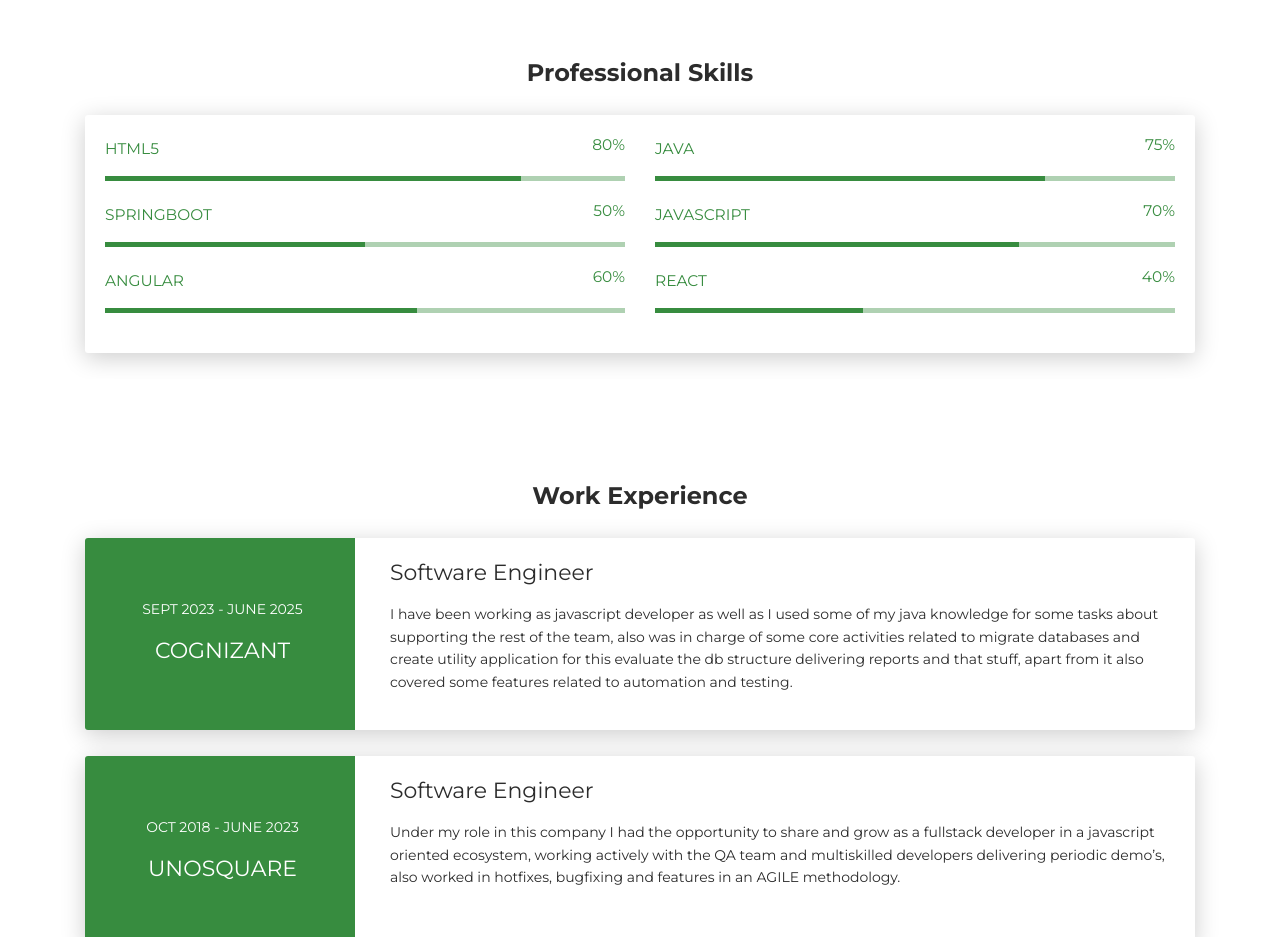
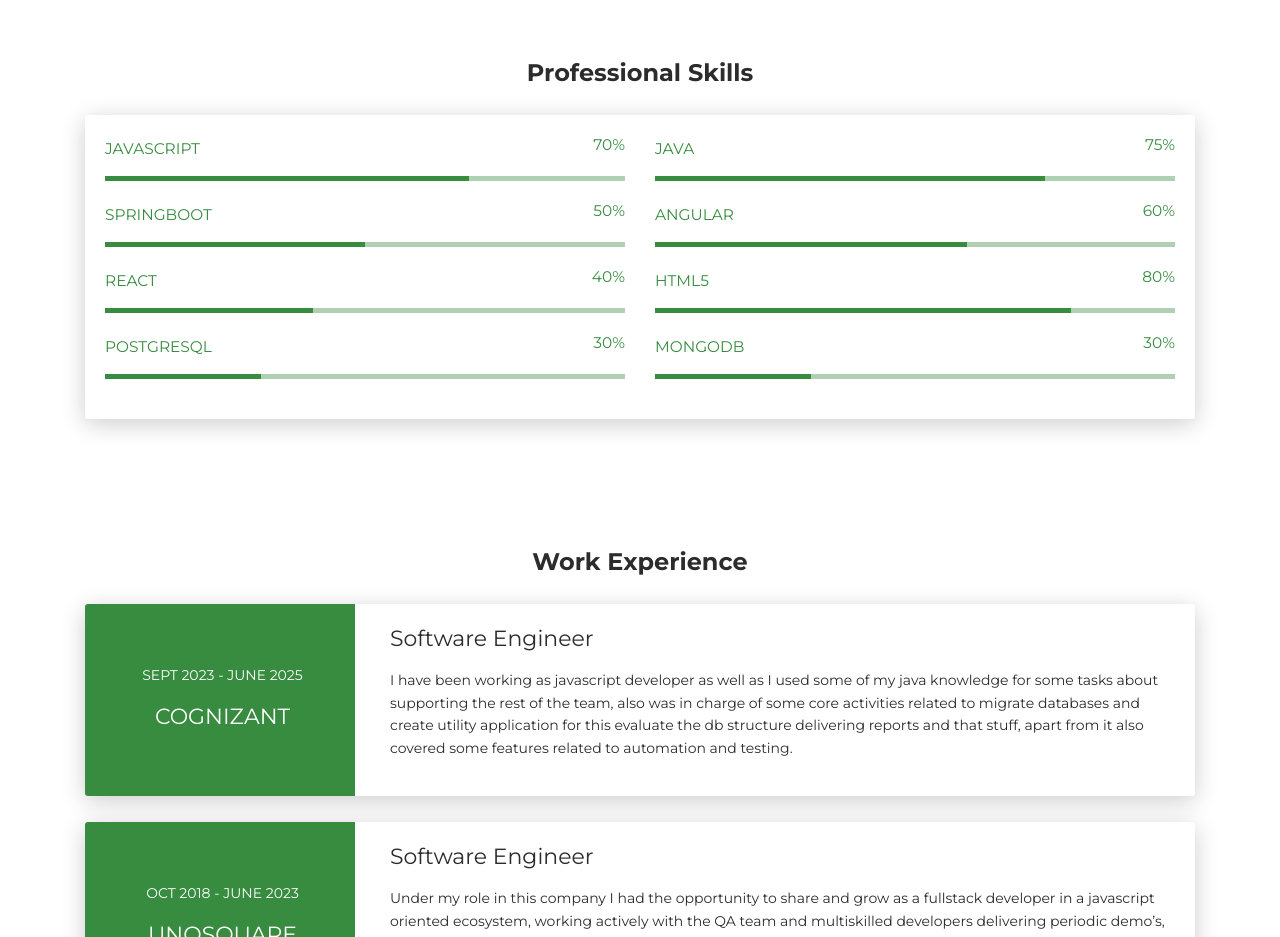
Before and after one commit to vikovalfo/portfolio, a plain HTML site: page index.html in a window 1280 px wide. Shown: the part 880-1817 px from the top of the page. Drawn offline with Linux system fonts and the light colour scheme.

Commit message:
updated skills

```diff
--- a/index.html
+++ b/index.html
@@ -111,11 +111,11 @@
             <div class="card-body">
               <div class="row">
                 <div class="col-md-6">
-                  <div class="progress-container progress-primary"><span class="progress-badge">HTML5</span>
+                  <div class="progress-container progress-primary"><span class="progress-badge">JavaScript</span>
                     <div class="progress">
                       <div class="progress-bar progress-bar-primary" data-aos="progress-full" data-aos-offset="10"
-                        data-aos-duration="2000" role="progressbar" aria-valuenow="80" aria-valuemin="0"
-                        aria-valuemax="100" style="width: 80%;"></div><span class="progress-value">80%</span>
+                      data-aos-duration="2000" role="progressbar" aria-valuenow="70" aria-valuemin="0"
+                      aria-valuemax="100" style="width: 70%;"></div><span class="progress-value">70%</span>
                     </div>
                   </div>
                 </div>
@@ -140,17 +140,6 @@
                   </div>
                 </div>
                 <div class="col-md-6">
-                  <div class="progress-container progress-primary"><span class="progress-badge">JavaScript</span>
-                    <div class="progress">
-                      <div class="progress-bar progress-bar-primary" data-aos="progress-full" data-aos-offset="10"
-                        data-aos-duration="2000" role="progressbar" aria-valuenow="70" aria-valuemin="0"
-                        aria-valuemax="100" style="width: 70%;"></div><span class="progress-value">70%</span>
-                    </div>
-                  </div>
-                </div>
-              </div>
-              <div class="row">
-                <div class="col-md-6">
                   <div class="progress-container progress-primary"><span class="progress-badge">Angular</span>
                     <div class="progress">
                       <div class="progress-bar progress-bar-primary" data-aos="progress-full" data-aos-offset="10"
@@ -159,12 +148,43 @@
                     </div>
                   </div>
                 </div>
+              </div>
+              <div class="row">
                 <div class="col-md-6">
                   <div class="progress-container progress-primary"><span class="progress-badge">React</span>
                     <div class="progress">
                       <div class="progress-bar progress-bar-primary" data-aos="progress-full" data-aos-offset="10"
                       data-aos-duration="2000" role="progressbar" aria-valuenow="40" aria-valuemin="0"
                       aria-valuemax="100" style="width: 40%;"></div><span class="progress-value">40%</span>
+                    </div>
+                  </div>
+                </div>
+                <div class="col-md-6">
+                  <div class="progress-container progress-primary"><span class="progress-badge">HTML5</span>
+                    <div class="progress">
+                      <div class="progress-bar progress-bar-primary" data-aos="progress-full" data-aos-offset="10"
+                        data-aos-duration="2000" role="progressbar" aria-valuenow="80" aria-valuemin="0"
+                        aria-valuemax="100" style="width: 80%;"></div><span class="progress-value">80%</span>
+                    </div>
+                  </div>
+                </div>
+              </div>
+              <div class="row">
+                <div class="col-md-6">
+                  <div class="progress-container progress-primary"><span class="progress-badge">PostgreSQL</span>
+                    <div class="progress">
+                      <div class="progress-bar progress-bar-primary" data-aos="progress-full" data-aos-offset="10"
+                      data-aos-duration="2000" role="progressbar" aria-valuenow="30" aria-valuemin="0"
+                      aria-valuemax="100" style="width: 30%;"></div><span class="progress-value">30%</span>
+                    </div>
+                  </div>
+                </div>
+                <div class="col-md-6">
+                  <div class="progress-container progress-primary"><span class="progress-badge">MONGODB</span>
+                    <div class="progress">
+                      <div class="progress-bar progress-bar-primary" data-aos="progress-full" data-aos-offset="10"
+                      data-aos-duration="2000" role="progressbar" aria-valuenow="30" aria-valuemin="0"
+                      aria-valuemax="100" style="width: 30%;"></div><span class="progress-value">30%</span>
                     </div>
                   </div>
                 </div>
```
Lines whose indentation alone changed are shown as unchanged.
